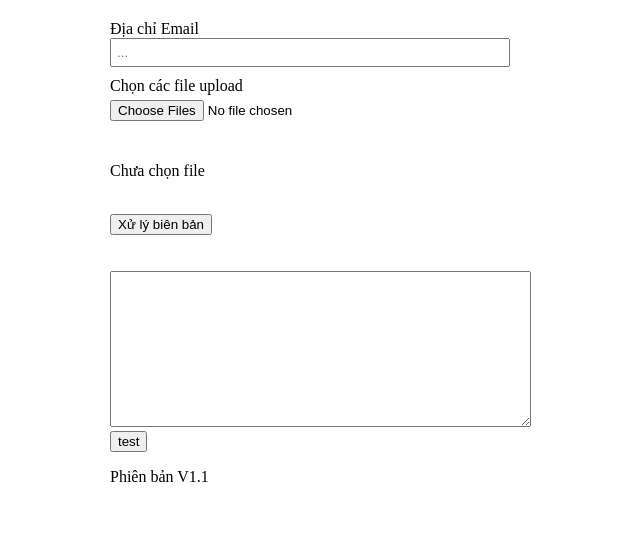
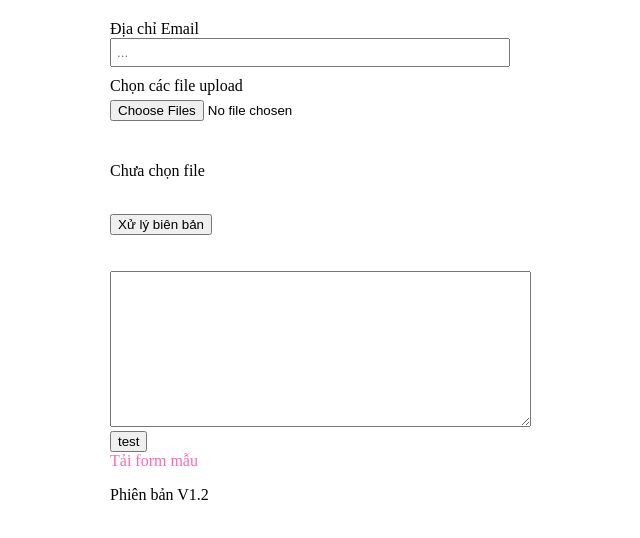
Before and after one commit to tin86pc/bbnt, a plain HTML site: page index.html in a window 1280 px wide. Shown: the whole page, without its empty margins (330-970 px from the left). Drawn offline with Linux system fonts and the light colour scheme; no server answers.

Commit message:
them link tai form mau

```diff
--- a/index.html
+++ b/index.html
@@ -35,6 +35,7 @@
 
         <label>Chọn các file upload</label>
 
+
         <!-- directory="" webkitdirectory="" moxdirectory=""  -->
         <input type="file" id="file" multiple onchange="HienThiCacFile();" />
 
@@ -71,8 +72,11 @@
     <button onclick="test()">test</button>
 
     <!-- ------------------------------ -->
+    <br />
+    <a target="_blank" href="//drive.google.com/drive/folders/1JONgUOcWYCA8wGDXsgtadAzVn7W85po9?usp=sharing">Tải form
+        mẫu</a>
 
-    <p>Phiên bản V1.1</p>
+    <p>Phiên bản V1.2</p>
 
 
 
```
